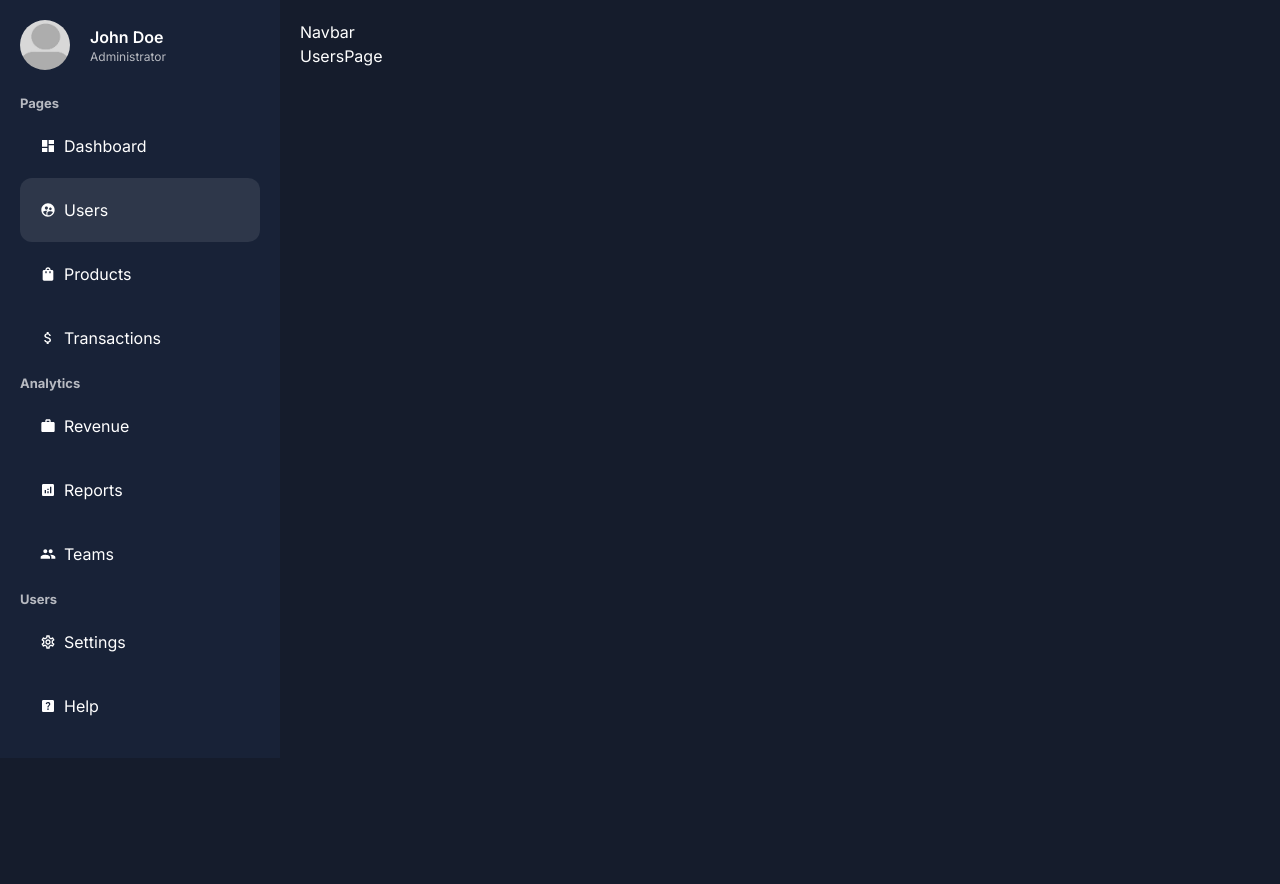
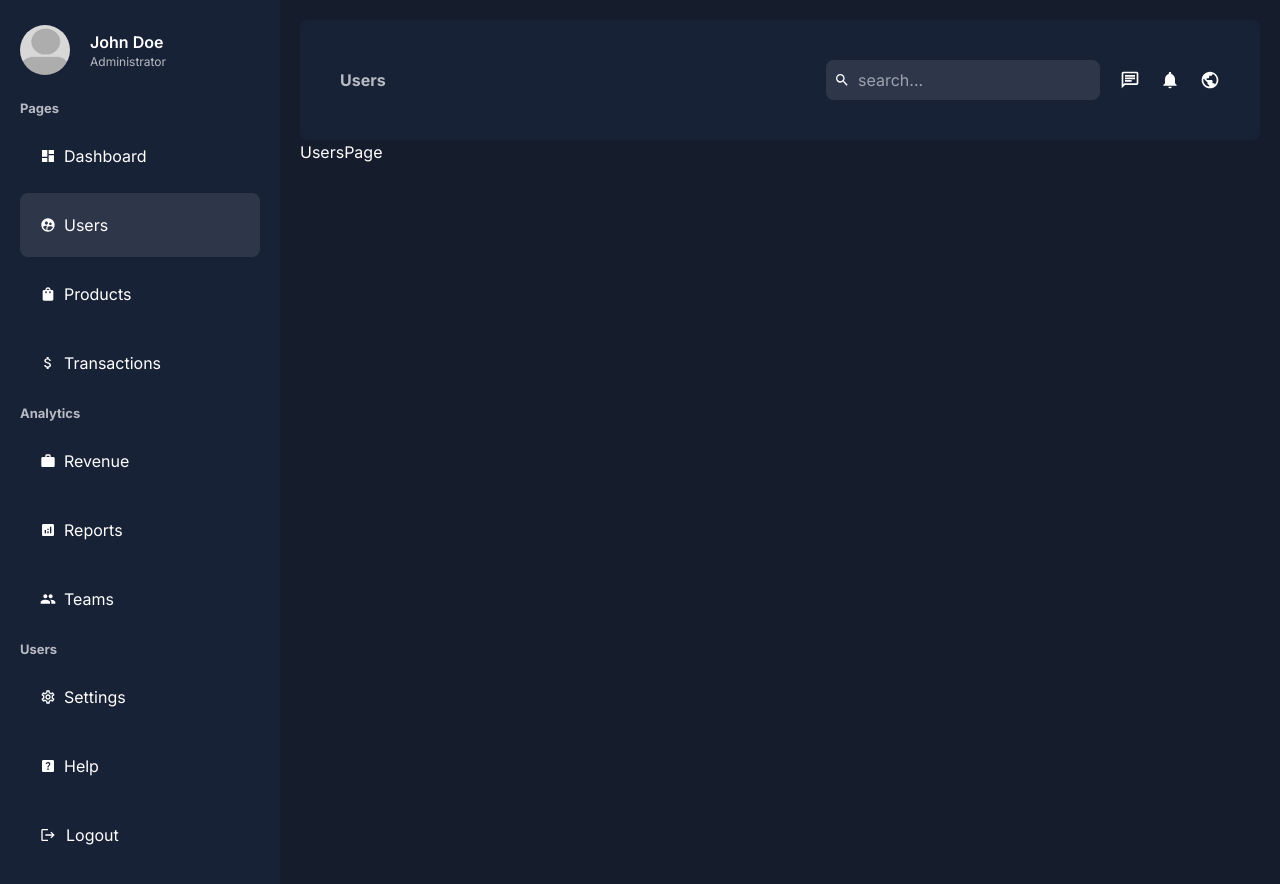
Before and after one commit to nazmulrony/admin-dashboard-next-14, a Next.js app: page /dashboard/users in a window 1280 px wide. Shown: the top 884 px of the page. Before the commit the page ends 800 px from the top, so only its background shows below. Built offline with nearby package versions, Linux system fonts and the light colour scheme.

Commit message:
sidebar and navbar added

```diff
--- a/src/app/layout.tsx
+++ b/src/app/layout.tsx
@@ -16,7 +16,7 @@ export default function RootLayout({
 }) {
     return (
         <html lang="en">
-            <body className={`${inter.className} bg-bgColor text-white `}>
+            <body className={`${inter.className} bg-bgColor text-white tail`}>
                 {children}
             </body>
         </html>
--- a/src/components/dashboard/navbar/navbar.tsx
+++ b/src/components/dashboard/navbar/navbar.tsx
@@ -1,3 +1,35 @@
+"use client";
+
+import { usePathname } from "next/navigation";
+import { Input } from "postcss";
+import {
+    MdNotifications,
+    MdOutlineChat,
+    MdPublic,
+    MdSearch,
+} from "react-icons/md";
+
 export default function Navbar() {
-    return <div>Navbar</div>;
+    const pathname = usePathname();
+    return (
+        <div className="bg-bgSoft rounded-lg  p-10  flex justify-between items-center  ">
+            <div className="font-bold text-textSoft capitalize">
+                {pathname.split("/").pop()}
+            </div>
+            <div className="flex items-center gap-5">
+                <div className="flex items-center gap-2 bg-bgSofter p-2 rounded-lg">
+                    <MdSearch />
+                    <input
+                        placeholder="search..."
+                        className="bg-transparent outline-none border-none"
+                    />
+                </div>
+                <div className="flex items-center gap-5">
+                    <MdOutlineChat size={20} />
+                    <MdNotifications size={20} />
+                    <MdPublic size={20} />
+                </div>
+            </div>
+        </div>
+    );
 }
--- a/src/components/dashboard/sidebar/menuLink.tsx
+++ b/src/components/dashboard/sidebar/menuLink.tsx
@@ -19,7 +19,7 @@ export default function MenuLink({
     return (
         <Link
             href={path}
-            className={`p-5 flex items-center gap-2 rounded-xl hover:bg-[#2e374a] ${
+            className={`p-5 my-[5px] flex items-center gap-2 rounded-lg hover:bg-bgSofter ${
                 path === pathname && "bg-[#2e374a]"
             }`}
         >
--- a/src/components/dashboard/sidebar/sidebar.tsx
+++ b/src/components/dashboard/sidebar/sidebar.tsx
@@ -1,6 +1,7 @@
 import { menuItems } from "@/dummyData";
 import MenuLink from "./menuLink";
 import Image from "next/image";
+import { MdLogout } from "react-icons/md";
 
 export default function Sidebar() {
     return (
@@ -30,6 +31,9 @@ export default function Sidebar() {
                     </li>
                 ))}
             </ul>
+            <button className="p-5 my-[5px] flex items-center gap-[10px] cursor-pointer rounded-lg bg-transparent w-full hover:bg-bgSofter">
+                <MdLogout /> Logout
+            </button>
         </div>
     );
 }
--- a/tailwind.config.ts
+++ b/tailwind.config.ts
@@ -11,6 +11,7 @@ const config: Config = {
             colors: {
                 bgColor: "#151c2c",
                 bgSoft: "#182237",
+                bgSofter: "#2e374a",
                 textSoft: "#b7bac1",
             },
             backgroundImage: {
```
